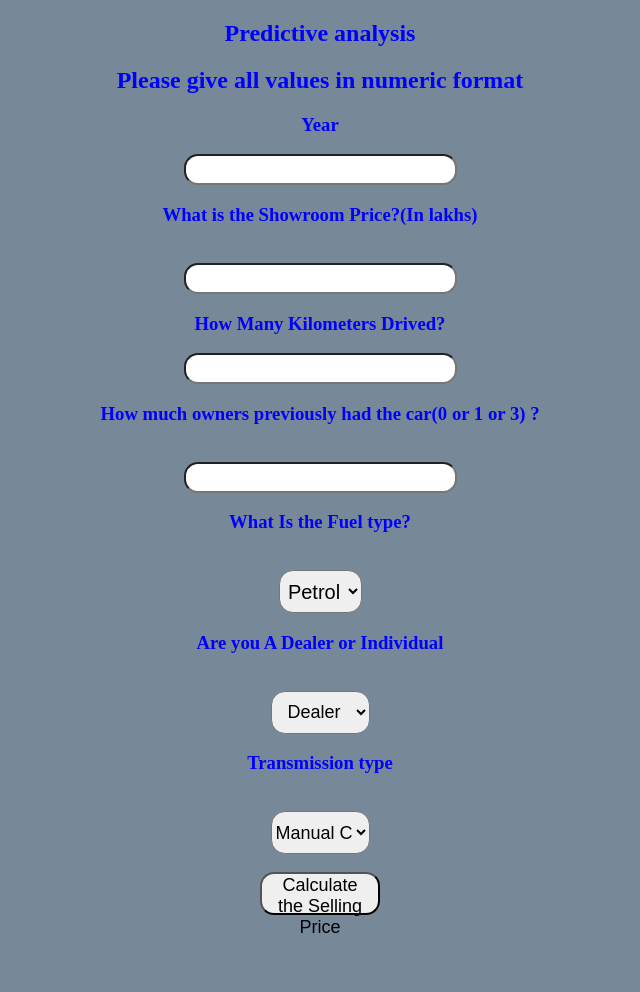
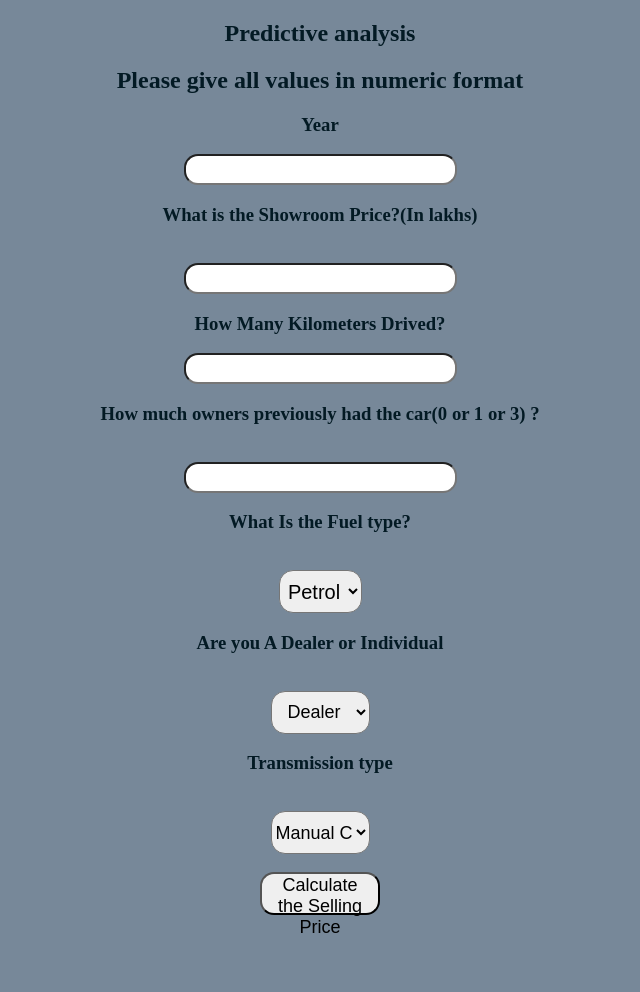
Before and after one commit to Vinit43/CarPricePredictor, a Flask app: page / in a window 1280 px wide. Shown: the whole page, without its empty margins (320-960 px from the left). Run offline with Flask 2, Linux system fonts and the light colour scheme; parts of the project's set-up code (start-up, migrations or seed data) failed here and were passed over.

Commit message:
Update index.html

```diff
--- a/templates/index.html
+++ b/templates/index.html
@@ -4,12 +4,12 @@
 <head>
     <meta charset="UTF-8">
     <meta name="viewport" content="width=device-width, initial-scale=1.0">
-    <title>Document</title>
+    <title>Vinit's Application</title>
 </head>
 
 <body>
 
-    <div style="color:blue">
+    <div style="color:rgb(3,26,36)">
         <form action="{{ url_for('predict')}}" method="post">
             <h2>Predictive analysis</h2>
             <h2>Please give all values in numeric format</h2>
```
